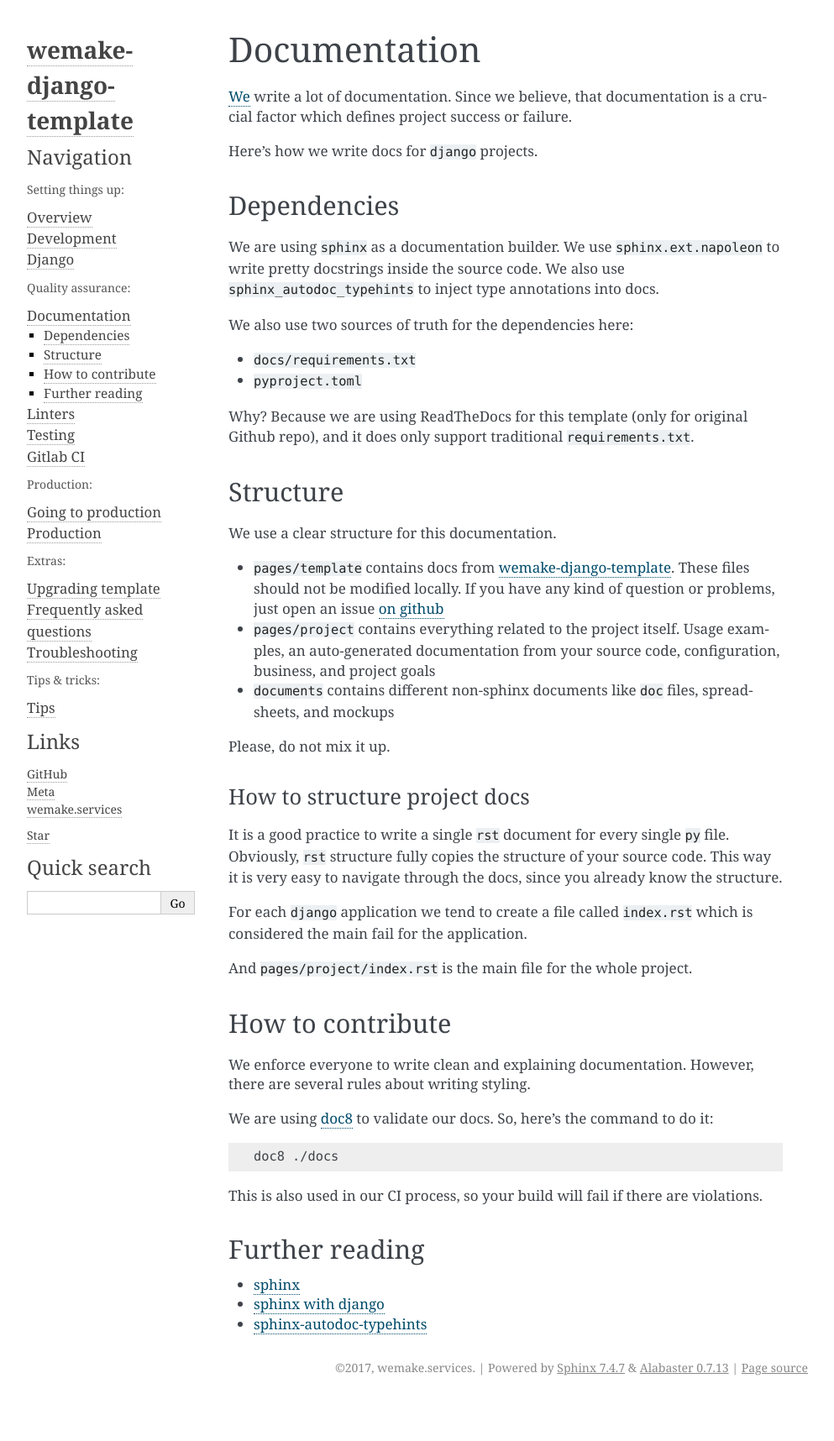
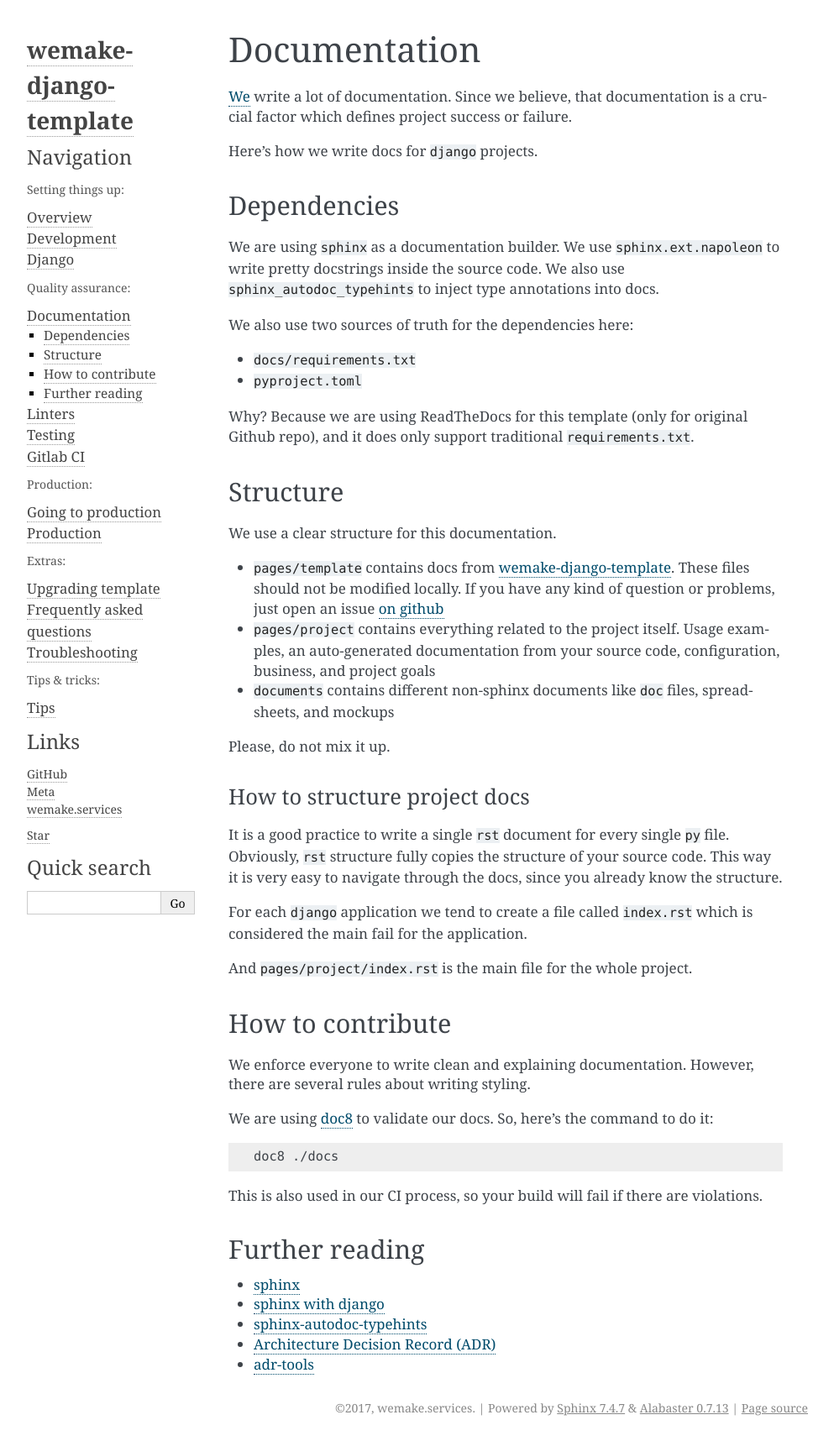
Before and after one commit to wemake-services/wemake-django-template, a Sphinx documentation site: the page built from {{cookiecutter.project_name}}/docs/pages/template/documentation.rst, in a window 1280 px wide. Shown: the whole page at 84% size, without its empty margins (148-1141 px from the left). Built offline with Sphinx 7.4.7, drawn with Linux system fonts in a browser that asks for light colours; the version number is read from the project's files by our own code; before the commit the page ends 1668 px from its top, so only the background shows below that.

```diff
--- a/pyproject.toml
+++ b/pyproject.toml
@@ -26,4 +26,3 @@ pytest-flake8 = "^1.0"
 pytest-randomly = "^1.2"
 pytest-cookies = "^0.3"
 safety = "^1.8"
-dotenv-linter = "^0.1.3"
--- a/{{cookiecutter.project_name}}/docs/pages/template/documentation.rst
+++ b/{{cookiecutter.project_name}}/docs/pages/template/documentation.rst
@@ -83,3 +83,5 @@ Further reading
 - `sphinx <http://www.sphinx-doc.org/en/stable/>`_
 - `sphinx with django <https://docs.djangoproject.com/en/1.11/internals/contributing/writing-documentation/#getting-started-with-sphinx>`_
 - `sphinx-autodoc-typehints <https://github.com/agronholm/sphinx-autodoc-typehints>`_
+- `Architecture Decision Record (ADR) <https://github.com/joelparkerhenderson/architecture_decision_record>`_
+- `adr-tools <https://github.com/npryce/adr-tools>`_
```
Also changed, not shown: .travis.yml, 1 other file.
